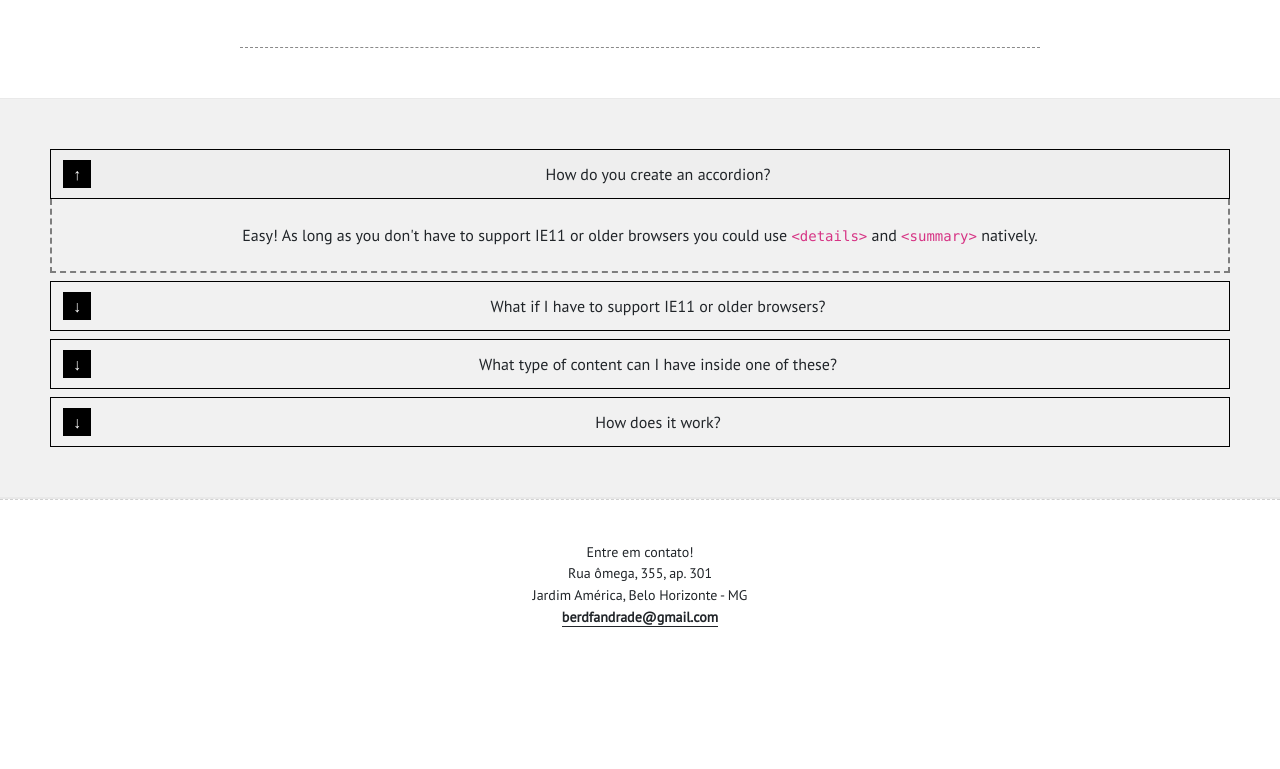
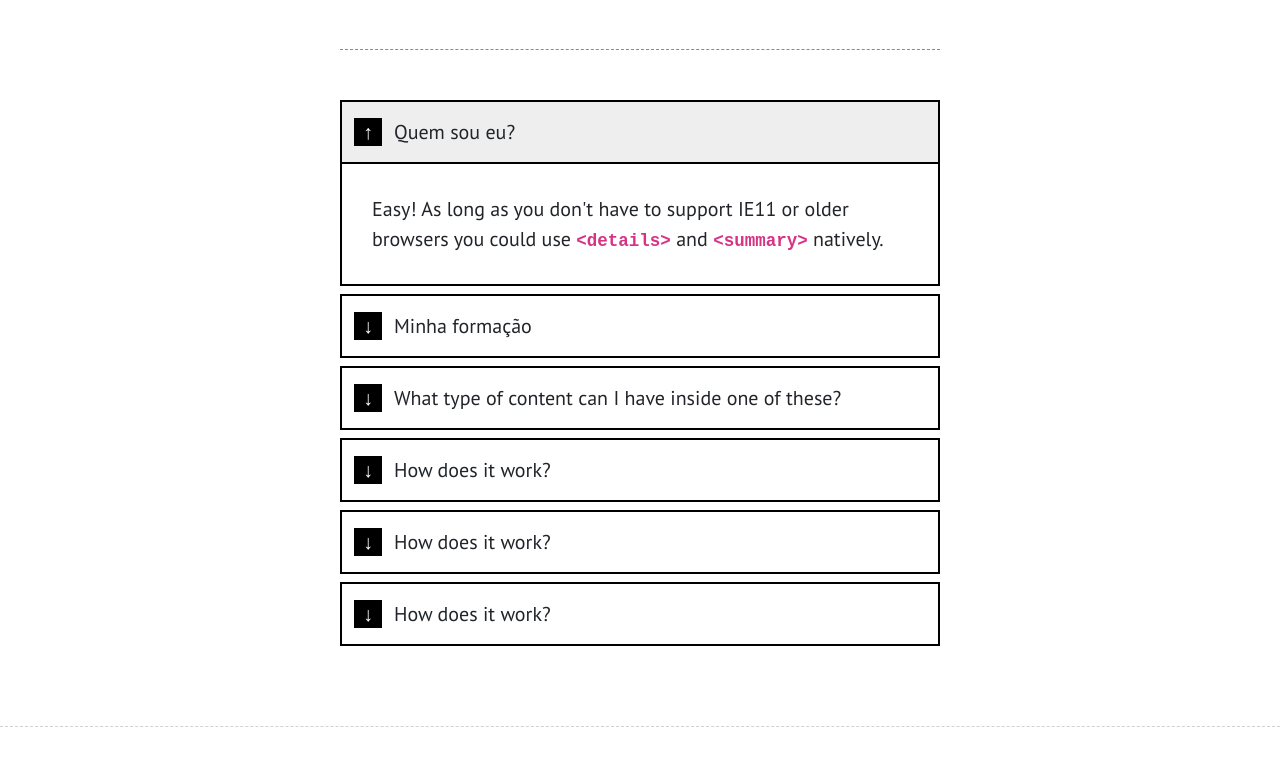
Before and after one commit to berdfandrade/site_pessoal, a website: page Benny/sobre.html in a window 1280 px wide. Shown: the part 476-1245 px from the top of the page. Before the commit the page ends 1175 px from the top, so only its background shows below. Drawn offline with nearby package versions, Linux system fonts and the light colour scheme.

Commit message:
#4856641

```diff
--- /dev/null
+++ b/Benny/css/sobre.css
@@ -0,0 +1,106 @@
+
+
+@import url('https://fonts.googleapis.com/css2?family=Inter:wght@300;400;500;600;700;800;900&display=swap');
+
+*, *:after, *:before {
+	box-sizing: border-box;
+}
+
+:root {
+	font-size: 16px;
+}
+
+body {
+	font-family: "Inter", sans-serif;
+	line-height: 1.5;
+	min-height: 100vh;
+	font-size: 1.25rem;
+}
+
+*:focus {
+	outline: none;
+}
+
+body > div {
+	width: 90%;
+	max-width: 600px;
+	margin-left: auto;
+	margin-right: auto;
+	/* margin-top: 5rem; */
+	margin-bottom: 5rem;
+}
+
+details div {
+	border-left: 2px solid #000;
+	border-right: 2px solid #000;
+	border-bottom: 2px solid #000;
+	padding: 1.5em;
+}
+
+details div > * + * {
+	margin-top: 1.5em;
+}
+
+details + details {
+	margin-top: .5rem;
+}
+
+summary {
+	list-style: none;
+}
+
+summary::-webkit-details-marker {
+	display: none;
+}
+
+summary {
+	border: 2px solid #000;
+	padding: .75em 1em;
+	cursor: pointer;
+	position: relative;
+	padding-left: calc(1.75rem + .75rem + .75rem);
+}
+
+summary:before {
+	position: absolute;
+	top: 50%;
+	transform: translateY(-50%);
+	left: .75rem;
+	content: "↓";
+	width: 1.75rem;
+	height: 1.75rem;
+	background-color: #000;
+	color: #FFF;
+	display: inline-flex;
+	justify-content: center;
+	align-items: center;
+	flex-shrink: 0;
+}
+
+details[open] summary {
+	background-color: #eee;
+}
+
+details[open] summary:before {
+	content: "↑";
+}
+
+summary:hover {
+	background-color: #eee;
+}
+
+/* a {
+	color: inherit;
+	font-weight: 600;
+	text-decoration: none;
+	box-shadow: 0 1px 0 0;
+} */
+
+a:hover {
+	box-shadow: 0 3px 0 0;
+}
+
+code {
+	font-family: monospace;
+	font-weight: 600;
+}
--- a/Benny/css/style.css
+++ b/Benny/css/style.css
@@ -342,7 +342,7 @@ nav ul li a {
 /* Página sobre */
 
 .descricao-bernardo {
-  margin-left: auto;
+margin-left: auto;
 margin-right: auto;
 width: 800px;
 display: flex;
@@ -352,55 +352,19 @@ text-justify: auto;
 }
 
 .div-faq {
-display: block;
+display: flex;
 background-color: rgb(241, 241, 241);
+align-items: center;
+justify-content: center;
 padding: 50px;
-width: 100%;
 height: auto;
-text-align: center;
 margin-left: 0;
 margin-right: 0;
 border-top: 1px solid rgb(233, 233, 233);
 border-bottom: 2px solid rgb(233, 233, 233);
 margin-top: 30px;
+
 }
-
-
-.accordion-sobre {
-padding: 10px;
-text-align: center;
-margin-top: 2px;
-margin-left: auto;
-margin-right: auto;
-border-radius: 5px;
-border: 1px solid rgb(207, 207, 207);
-background-color: white;
-width: 798px;
-height: 45px;
-}
-
-.content-accordion-sobre {
-text-align: left;
-font-size: 18px;
-font-weight: bolder;
-}
-
-@media (max-width: 768px) {
-.accordion-sobre {
-  width: 100%;
-}
-
-.descricao-bernardo{
-  width: 80%;
-}
-}
-
-.accordion-sobre:hover {
-cursor: pointer;
-background-color: rgb(236, 236, 236);
-}
-
-
 
 
 /* Certificações */
@@ -516,106 +480,3 @@ background-color: rgb(236, 236, 236);
    margin-bottom: 10px;
   }
  }
-
-
-/* Sobre */
-
-
-
-*, *:after, *:before {
-	box-sizing: border-box;
-}
-
-:root {
-	font-size: 16px;
-}
-
-/* body {
-	font-family: "Inter", sans-serif;
-	line-height: 1.5;
-	min-height: 100vh;
-	font-size: 1.25rem;
-} */
-
-*:focus {
-	outline: none;
-}
-/*
-/* body > div {
-	width: 90%;
-	max-width: 800px;
-	margin-left: auto;
-	margin-right: auto;
-	margin-top: 5rem;
-	margin-bottom: 5rem;
-} */
-
-details div {
-	border-left: 2px dashed #7e7e7e;
-	border-right: 2px dashed #7e7e7e;
-	border-bottom: 2px dashed #7e7e7e;
-	padding: 1.5em;
-}
-
-details div > * + * {
-	margin-top: 1.5em;
-}
-
-details + details {
-	margin-top: .5rem;
-}
-
-summary {
-	list-style: none;
-}
-
-summary::-webkit-details-marker {
-	display: none;
-}
-
-summary {
-	border: 1px solid #000;
-	padding: .75em 1em;
-	cursor: pointer;
-	position: relative;
-	padding-left: calc(1.75rem + .75rem + .75rem);
-}
-
-summary:before {
-	position: absolute;
-	top: 50%;
-	transform: translateY(-50%);
-	left: .75rem;
-	content: "↓";
-	width: 1.75rem;
-	height: 1.75rem;
-	background-color: #000;
-	color: #FFF;
-	display: inline-flex;
-	justify-content: center;
-	align-items: center;
-	flex-shrink: 0;
-}
-
-details[open] summary {
-	background-color: #eee;
-}
-
-details[open] summary:before {
-	content: "↑";
-}
-
-summary:hover {
-	background-color: #eee;
-}
-
-a {
-	color: inherit;
-	font-weight: 600;
-	text-decoration: none;
-	box-shadow: 0 1px 0 0;
-}
-
-a:hover {
-	box-shadow: 0 3px 0 0;
-}
--- a/Benny/sobre.html
+++ b/Benny/sobre.html
@@ -69,7 +69,7 @@
 		<h1 class="display-3">Sobre</h1>
   </div>
 
-  <div class="descricao-pagina">Essa página contém algumas informações sobre mim, que você pode achar interessante.</div>
+  <!-- <div class="descricao-pagina">Essa página contém algumas informações sobre mim, que você pode achar interessante.</div> -->
 
   <div class="linha-pontilhada"></div>
           <!-- <div class="container">
@@ -97,11 +97,10 @@
 
              -->
 
-             <div class="div-faq">
              <div>
               <details open>
                 <summary>
-                  How do you create an accordion?
+                  Quem sou eu?
                 </summary>
                 <div>
                   Easy! As long as you don't have to support IE11 or older browsers you could use <code>&lt;details&gt;</code> and <code>&lt;summary&gt;</code> natively.
@@ -109,7 +108,7 @@
               </details>
               <details>
                 <summary>
-                  What if I have to support IE11 or older browsers?
+                  Minha formação
                 </summary>
                 <div>
                   No worries. The fallback for these elements is quite good. They will display as open. You won't get the open/close mechanism, but you won't lose any content either.
@@ -131,10 +130,27 @@
                   The <code>&lt;details&gt;</code> element encapsulates the <code>&lt;summary&gt;</code> element. The <code>&lt;summary&gt;</code> becomes the 'label' for the <code>&lt;details&gt;</code> and acts like a button. When clicked, the attribute <code>open</code> is added to the <code>&lt;details&gt;</code> element, making it display. You can therefore style the open and closed states seperately if you'd like.
                 </div>
               </details>
+
+              <details>
+                <summary>
+                  How does it work?
+                </summary>
+                <div>
+                  The <code>&lt;details&gt;</code> element encapsulates the <code>&lt;summary&gt;</code> element. The <code>&lt;summary&gt;</code> becomes the 'label' for the <code>&lt;details&gt;</code> and acts like a button. When clicked, the attribute <code>open</code> is added to the <code>&lt;details&gt;</code> element, making it display. You can therefore style the open and closed states seperately if you'd like.
+                </div>
+              </details>
+
+              <details>
+                <summary>
+                  How does it work?
+                </summary>
+                <div>
+                  The <code>&lt;details&gt;</code> element encapsulates the <code>&lt;summary&gt;</code> element. The <code>&lt;summary&gt;</code> becomes the 'label' for the <code>&lt;details&gt;</code> and acts like a button. When clicked, the attribute <code>open</code> is added to the <code>&lt;details&gt;</code> element, making it display. You can therefore style the open and closed states seperately if you'd like.
+                </div>
+              </details>
             </div>
-          </div>
+</body>
 
-</body>
 <footer class="footer-paginas">
   <p>Entre em contato!</p>
   <p>Rua ômega, 355, ap. 301</p>
```
Also changed, not shown: Benny/contato.html (+1 -1 lines), Benny/javascript.html (+1 -1 lines).
